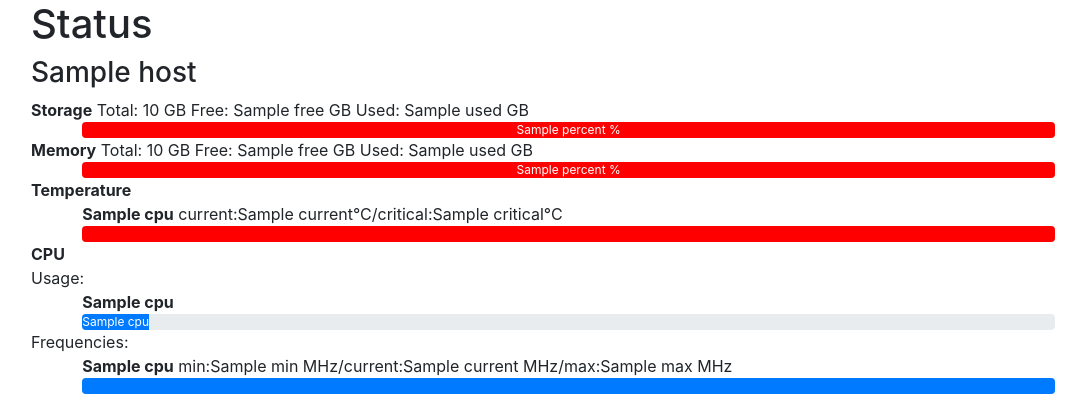
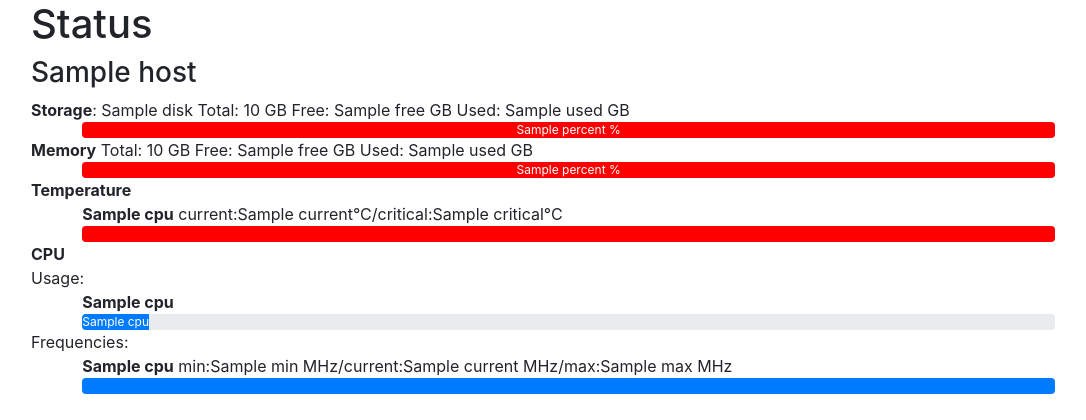
Before and after one commit to nbaak/System-Status-Monitor, a Flask app: template src/blueprints/status/templates/status.html in a window 1280 px wide. Shown: the top 420 px of the page, without its empty margins (97-1183 px from the left). Run offline with Flask 2, Linux system fonts and the light colour scheme; the template is opened without the code that fills it: most values are stand-ins (such as "Sample title", 1, 10 or a date in 2020); some libraries are stand-ins or nearby versions.

Commit message:
more disks can be shown

```diff
--- a/src/blueprints/status/templates/status.html
+++ b/src/blueprints/status/templates/status.html
@@ -12,16 +12,17 @@
 					<h3>{{d.host}}</h3>
 				</div>
 				<div>
+				    {% for disk in d.storage %}
 					<div class="storage">
-						<b>Storage</b>
-						<span class="total">Total: {{d.storage.total}} GB</span>
-						<span class="free">Free: {{d.storage.free}} GB</span>
-						<span class="used">Used: {{d.storage.used}} GB</span>
+						<span><b>Storage</b>: {{disk.disk}}</span>
+						<span class="total">Total: {{disk.total}} GB</span>
+						<span class="free">Free: {{disk.free}} GB</span>
+						<span class="used">Used: {{disk.used}} GB</span>
 						<div class="item progress">
-						  <div class="progress-bar warning" role="progressbar" style="width: {{d.storage.used/d.storage.total *100}}%" aria-valuenow="{{d.storage.used/d.storage.total *100}}" aria-valuemin="0" aria-valuemax="100">{{d.storage.percent}} %</div>
+						  <div class="progress-bar warning" role="progressbar" style="width: {{disk.used/disk.total *100}}%" aria-valuenow="{{disk.used/disk.total *100}}" aria-valuemin="0" aria-valuemax="100">{{disk.percent}} %</div>
 						</div>
-
 					</div>
+					{% endfor %}
 
 					<div class="memory">
 						<b>Memory</b>
--- a/src/main.py
+++ b/src/main.py
@@ -1,3 +1,5 @@
+#!/usr/bin/env python3
+
 from flask import Flask, render_template
 from blueprints.status.status import status
 import os
```
Also changed, not shown: src/blueprints/status/status.py (line endings or trailing spaces).
